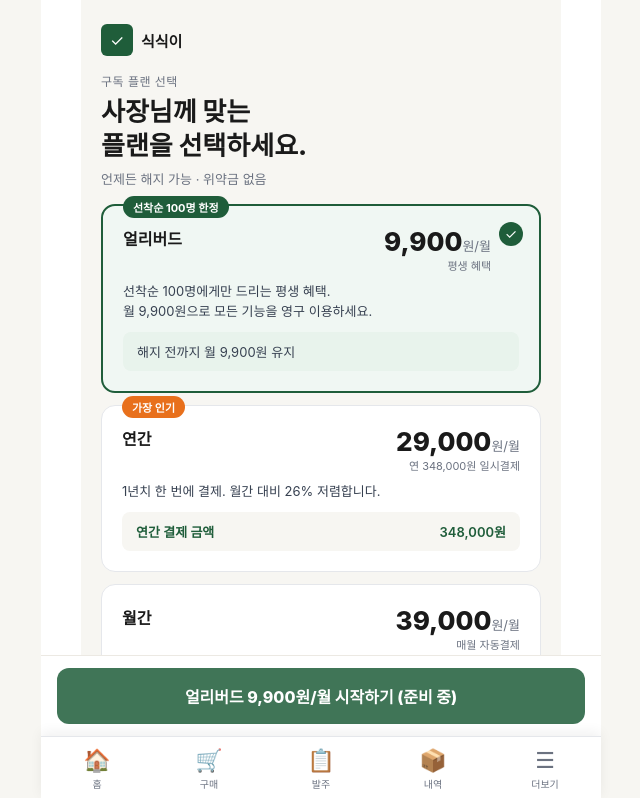
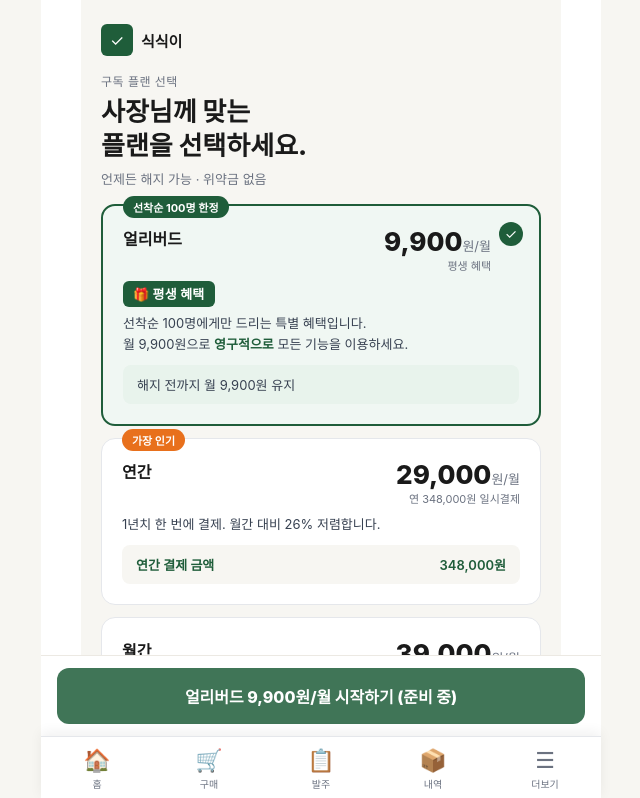
Before and after one commit to dfaith0308/restaurant-os, a Next.js app: page /subscribe in a window 1280 px wide. Shown: the top 798 px of the page, without its empty margins (319-959 px from the left). Built offline with nearby package versions, Linux system fonts and the light colour scheme; no server answers.

Commit message:
fix: 얼리버드 평생 혜택 강조 표시
Co-authored-by: Cursor <cursoragent@cursor.com>

```diff
--- a/src/components/subscribe/SubscribeClient.tsx
+++ b/src/components/subscribe/SubscribeClient.tsx
@@ -1,20 +1,57 @@
 'use client'
 
-import { useState } from 'react'
+import { useState, type ReactNode } from 'react'
 import { fixedStripeAboveBottomNav } from '@/lib/app-shell'
 import type { SubscriptionPlan } from '@/actions/subscribe'
 
 type SelectablePlan = 'earlybird' | 'annual' | 'pro'
 
-const PLANS = [
+const EARLYBIRD_DESC = (
+  <>
+    <span
+      style={{
+        display: 'inline-block',
+        background: '#1f5d3a',
+        color: '#fff',
+        fontSize: 13,
+        fontWeight: 800,
+        padding: '3px 10px',
+        borderRadius: 6,
+        marginBottom: 6,
+        letterSpacing: '.02em',
+      }}
+    >
+      🎁 평생 혜택
+    </span>
+    <br />
+    선착순 100명에게만 드리는 특별 혜택입니다.
+    <br />
+    월 9,900원으로 <strong style={{ color: '#1f5d3a' }}>영구적으로</strong> 모든 기능을 이용하세요.
+  </>
+)
+
+const PLANS: Array<{
+  id: SelectablePlan
+  label: string
+  badge: string | null
+  price: number
+  unit: string
+  period: string
+  desc: string | ReactNode
+  detail: string
+  summaryNote: string
+  firstPayment: number
+  firstPaymentLabel: string
+  buttonText: string
+}> = [
   {
-    id: 'earlybird' as const,
+    id: 'earlybird',
     label: '얼리버드',
     badge: '선착순 100명 한정',
     price: 9900,
     unit: '월',
     period: '평생 혜택',
-    desc: '선착순 100명에게만 드리는 평생 혜택.\n월 9,900원으로 모든 기능을 영구 이용하세요.',
+    desc: EARLYBIRD_DESC,
     detail: '해지 전까지 월 9,900원 유지',
     summaryNote: '평생 월 9,900원 유지',
     firstPayment: 9900,
@@ -22,7 +59,7 @@ const PLANS = [
     buttonText: '얼리버드 9,900원/월 시작하기 (준비 중)',
   },
   {
-    id: 'annual' as const,
+    id: 'annual',
     label: '연간',
     badge: '가장 인기',
     price: 29000,
@@ -36,7 +73,7 @@ const PLANS = [
     buttonText: '연간 348,000원 시작하기 (준비 중)',
   },
   {
-    id: 'pro' as const,
+    id: 'pro',
     label: '월간',
     badge: null,
     price: 39000,
@@ -226,17 +263,17 @@ export default function SubscribeClient({ status }: { status: SubscriptionStatus
                 </div>
               </div>
 
-              <p
+              <div
                 style={{
                   fontSize: 13,
                   color: '#374151',
                   margin: '0 0 10px',
                   lineHeight: 1.6,
-                  whiteSpace: 'pre-line',
+                  ...(typeof plan.desc === 'string' ? { whiteSpace: 'pre-line' as const } : {}),
                 }}
               >
                 {plan.desc}
-              </p>
+              </div>
 
               <div
                 style={{
```
